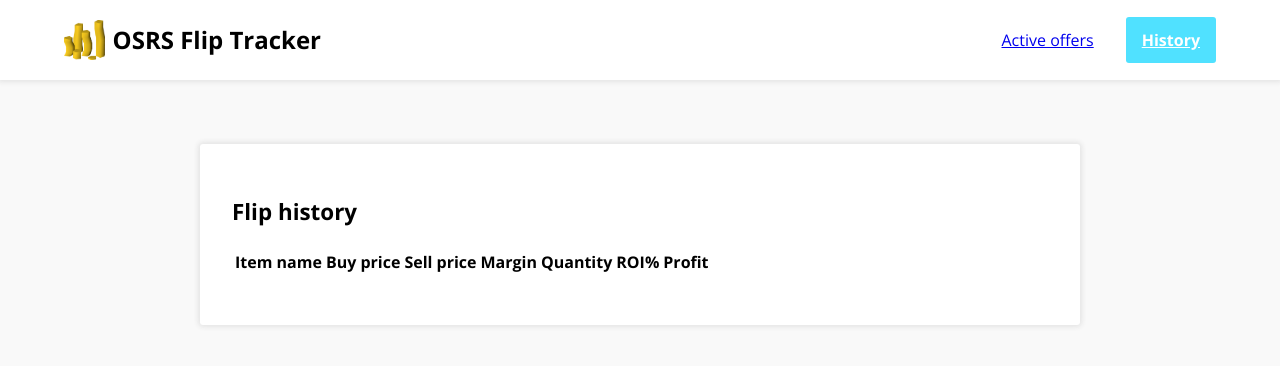
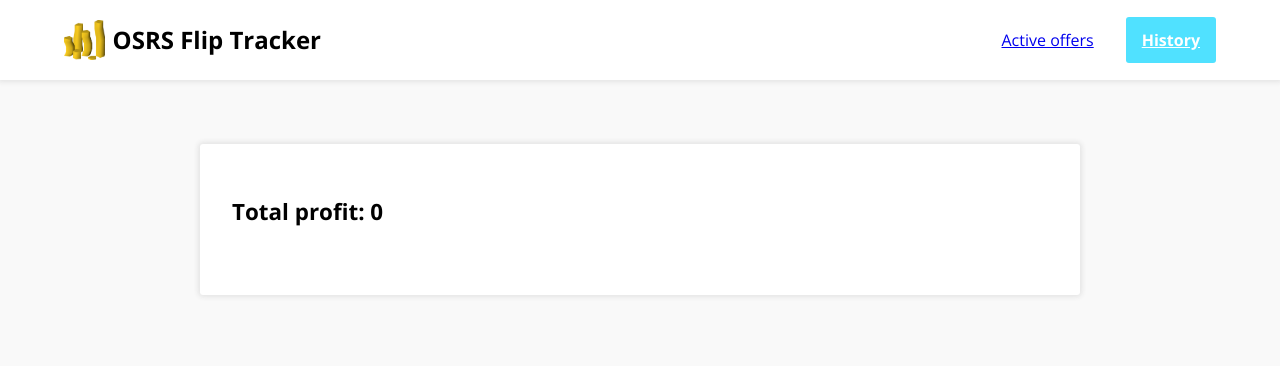
Before and after one commit to Ssevve/osrs-flip-tracker-react, a React (Create React App) app: page /history in a window 1280 px wide. Shown: the top 366 px of the page. Built offline with nearby package versions, Linux system fonts and the light colour scheme.

Commit message:
Move utility functions to utils.js

```diff
--- a/src/App.jsx
+++ b/src/App.jsx
@@ -23,10 +23,6 @@ function App() {
     setFlips(updatedFlips);
   }
 
-  const deleteFlip = (id) => {
-    setFlips(flips.filter((flip) => flip.id !== id));
-  }
-
   const editFlip = (id, edit) => {
     const updatedFlips = flips.map((flip) => {
       if(flip.id === id) {
@@ -47,7 +43,11 @@ function App() {
     setFlips(updatedFlips);
   }
 
-  const functions = {
+  const deleteFlip = (id) => {
+    setFlips(flips.filter((flip) => flip.id !== id));
+  }
+
+  const crudFunctions = {
     addFlip,
     setCompleteFlip,
     editFlip,
@@ -61,9 +61,9 @@ function App() {
         <Header />
         <Route
           exact path="/"
-          render={() => <ActiveFlips functions={functions} flips={flips} />}
+          render={() => <ActiveFlips crudFunctions={crudFunctions} flips={flips} />}
         />
-        <Route path="/history" render={() => <History flips={flips} />} />
+        <Route path="/history" render={() => <History crudFunctions={crudFunctions} flips={flips} />} />
       </div>
     </Router>
   );
--- a/src/components/Flip/Flip.jsx
+++ b/src/components/Flip/Flip.jsx
@@ -1,63 +1,37 @@
 import React from 'react'
-
 import Moment from 'react-moment';
+import { formatShortNumber, formatLongNumber, calcMargin, calcROI, calcProfit } from '../../utils';
 
 import './Flip.scss';
 
-function Flip({ flip, functions }) {
+function Flip({ flip, crudFunctions }) {
 
   const toggleExpand = (e) => {
     e.target.parentElement.parentElement.classList.toggle('expanded');
   }
 
-  const calcMargin = () => {
-    return flip.sellPrice ? flip.sellPrice - flip.buyPrice : 'N/A';
-  }
-
-  const calcROI = () => {
-    return flip.sellPrice ? (calcMargin() / flip.buyPrice * 100).toFixed(2) : 'N/A';
-  }
-
-  const calcProfit = () => {
-    return (flip.sellPrice * flip.quantity) - (flip.buyPrice * flip.quantity);
-  }
-
   const onInputHandler = (e) => {
     if (!isNaN(e.target.value)) {
       const edit = {[e.target.name]: e.target.value};
-      functions.editFlip(flip.id, edit);
+      crudFunctions.editFlip(flip.id, edit);
     }
-  }
-
-  const formatShortNumber = (number) => {
-    if (isNaN(number)) return 'N/A';
-
-    return new Intl.NumberFormat('en', {
-      notation: "compact",
-      compactDisplay: "short",
-      maximumFractionDigits: 2,
-    }).format(number);
-  }
-
-  const formatLongNumber = (number) => {
-    return new Intl.NumberFormat('en').format(number);
   }
 
   return (
     <li className="flip">
       <h3 className="flip__name">{flip.itemName}</h3>
       <div className="flip__details">
-        <div className="flip__margin" data-tooltip={formatLongNumber(calcMargin())}>
+        <div className="flip__margin" data-tooltip={formatLongNumber(calcMargin(flip))}>
           <span className="thin-text block">Margin</span>
-          <p>{formatShortNumber(calcMargin())}</p>
+          <p>{formatShortNumber(calcMargin(flip))}</p>
         </div>
         <div className="flip__roi">
           <span className="thin-text block">ROI%</span>
-          <p>{calcROI()}</p>
+          <p>{calcROI(flip)}</p>
         </div>
-        <div className="flip__profit" data-tooltip={formatLongNumber(calcProfit())}>
+        <div className="flip__profit" data-tooltip={formatLongNumber(calcProfit(flip))}>
           <span className="thin-text block">Profit</span>
-          <p>{formatShortNumber(calcProfit())}</p>
+          <p>{formatShortNumber(calcProfit(flip))}</p>
         </div>
         <p className="flip__time">
           <Moment interval={1000} fromNow>
@@ -85,15 +59,15 @@ function Flip({ flip, functions }) {
           </label>
         </div>
         <div className="flip__bottom-buttons">
-          <button className="flip__refresh btn" onClick={() => functions.refreshFlip(flip.id)}>
+          <button className="flip__refresh btn" onClick={() => crudFunctions.refreshFlip(flip.id)}>
             <i className="btn__icon fas fa-redo-alt"></i>
             Refresh
           </button>
-          <button className="flip__complete btn btn--success" onClick={() => functions.setCompleteFlip(flip.id)}>
+          <button className="flip__complete btn btn--success" onClick={() => crudFunctions.setCompleteFlip(flip.id)}>
             <i className="btn__icon fas fa-check"></i>
             <p>Complete</p>
           </button>
-          <button className="flip__delete btn btn--danger" onClick={() => functions.deleteFlip(flip.id)}>
+          <button className="flip__delete btn btn--danger" onClick={() => crudFunctions.deleteFlip(flip.id)}>
             <i className="btn__icon fas fa-trash"></i>
             Delete
           </button>
--- a/src/components/FlipContainer/FlipContainer.jsx
+++ b/src/components/FlipContainer/FlipContainer.jsx
@@ -5,7 +5,7 @@ import './FlipContainer.scss';
 // Component imports
 import Flip from '../Flip/Flip';
 
-function FlipContainer({functions, flips,  title}) {
+function FlipContainer({crudFunctions, flips, title}) {
   return (
     <section className="flips">
       <h2 className="section-title">{title} ({flips.length})</h2>
@@ -16,7 +16,7 @@ function FlipContainer({functions, flips,  title}) {
               <Flip
                 key={flip.id}
                 flip={flip}
-                functions={functions}
+                crudFunctions={crudFunctions}
               />
             )
           })
--- a/src/components/pages/ActiveFlips/ActiveFlips.jsx
+++ b/src/components/pages/ActiveFlips/ActiveFlips.jsx
@@ -6,15 +6,15 @@ import './ActiveFlips.scss';
 import AddFlipForm from '../../AddFlipForm/AddFlipForm';
 import FlipContainer from '../../FlipContainer/FlipContainer';
 
-function ActiveFlips({ functions, flips }) {
+function ActiveFlips({ crudFunctions, flips }) {
 
   const activeFlips = flips.filter(flip => !flip.isComplete);
 
   return (
     <main className="active-flips">
-      <AddFlipForm addFlip={functions.addFlip} />
+      <AddFlipForm addFlip={crudFunctions.addFlip} />
       <FlipContainer
-        functions={functions}
+        crudFunctions={crudFunctions}
         flips={activeFlips}
         title="Active flips"
       />
--- a/src/components/pages/History/History.jsx
+++ b/src/components/pages/History/History.jsx
@@ -1,24 +1,16 @@
 import React from 'react'
+import { formatLongNumber, calcProfit } from './../../../utils';
 
 import './History.scss';
 
 function History({ flips }) {
+
+  const completedFlips = flips.filter((flip) => flip.isComplete);
+  const totalProfit = completedFlips.reduce((total, flip) => total += calcProfit(flip), 0);
+
   return (
     <main className="flip-history">
-      <h2 className="section-title">Flip history</h2>
-      <table>
-        <thead>
-          <tr>
-            <th>Item name</th>
-            <th>Buy price</th>
-            <th>Sell price</th>
-            <th>Margin</th>
-            <th>Quantity</th>
-            <th>ROI%</th>
-            <th>Profit</th>
-          </tr>
-        </thead>
-      </table>
+      <h2 className="section-title">Total profit: {formatLongNumber(totalProfit)}</h2>
     </main>
   );
 };
--- /dev/null
+++ b/src/utils.js
@@ -0,0 +1,33 @@
+export const calcMargin = (flip) => {
+	if (typeof flip !== 'undefined') {
+		return flip.sellPrice ? flip.sellPrice - flip.buyPrice : 'N/A';
+	}
+};
+
+export const calcROI = (flip) => {
+	if (typeof flip !== 'undefined') {
+		return flip.sellPrice
+			? ((calcMargin(flip) / flip.buyPrice) * 100).toFixed(2)
+			: 'N/A';
+	}
+};
+
+export const calcProfit = (flip) => {
+	if (typeof flip !== 'undefined') {
+		return flip.sellPrice * flip.quantity - flip.buyPrice * flip.quantity;
+	}
+};
+
+export const formatShortNumber = (number) => {
+	if (isNaN(number)) return 'N/A';
+
+	return new Intl.NumberFormat('en', {
+		notation: 'compact',
+		compactDisplay: 'short',
+		maximumFractionDigits: 2,
+	}).format(number);
+};
+
+export const formatLongNumber = (number) => {
+	return new Intl.NumberFormat('en').format(number);
+};
```
